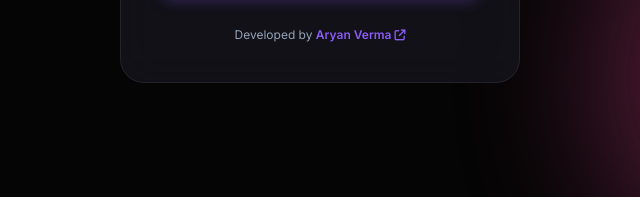
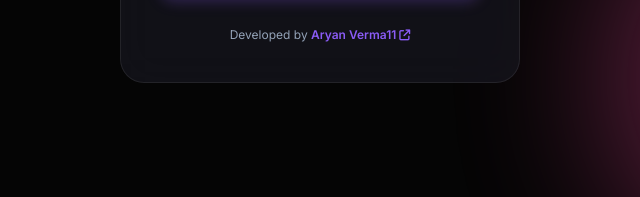
Before and after one commit to aryanvermasoc-hub/Chit-Chat, a plain HTML site: page index.html in a window 1280 px wide. Shown: the part 572-769 px from the top of the page, 320-960 px from the left. Drawn offline with nearby package versions, Linux system fonts and the light colour scheme; no server answers.

Commit message:
Update index.html

```diff
--- a/index.html
+++ b/index.html
@@ -51,7 +51,7 @@
           <button id="authActionBtn" class="primary-btn glow-btn">Enter Chit-Chat</button>
         </form>
        <div class="auth-footer">
-          Developed by <a href="https://aryanvermasoc-hub.github.io/My-Info-ARYAN-VERMA/" target="_blank" class="developer-name" style="text-decoration: none;">Aryan Verma<i class="fa-solid fa-arrow-up-right-from-square" style="font-size: 11px; margin-left: 3px;"></i></a>
+          Developed by <a href="https://aryanvermasoc-hub.github.io/My-Info-ARYAN-VERMA/" target="_blank" class="developer-name" style="text-decoration: none;">Aryan Verma11<i class="fa-solid fa-arrow-up-right-from-square" style="font-size: 11px; margin-left: 3px;"></i></a>
         </div>
       </div>
     </div>
```
